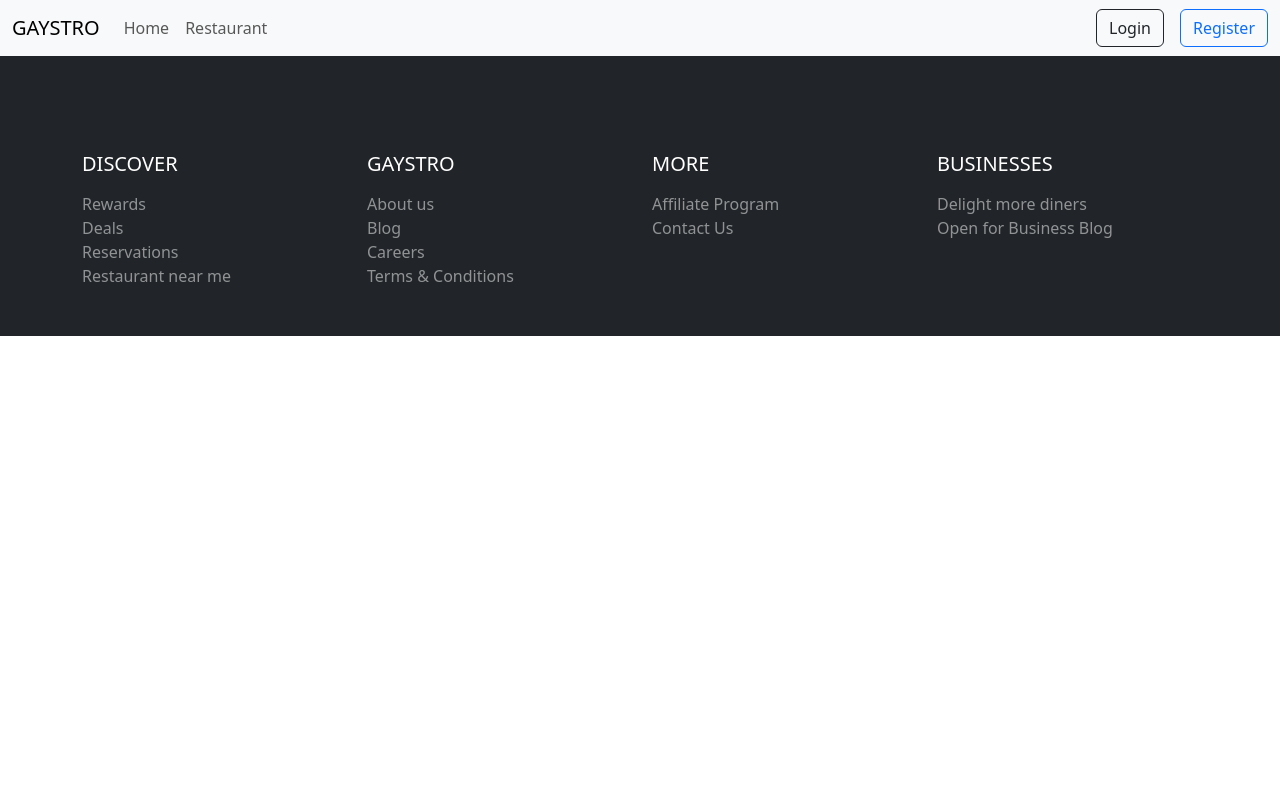
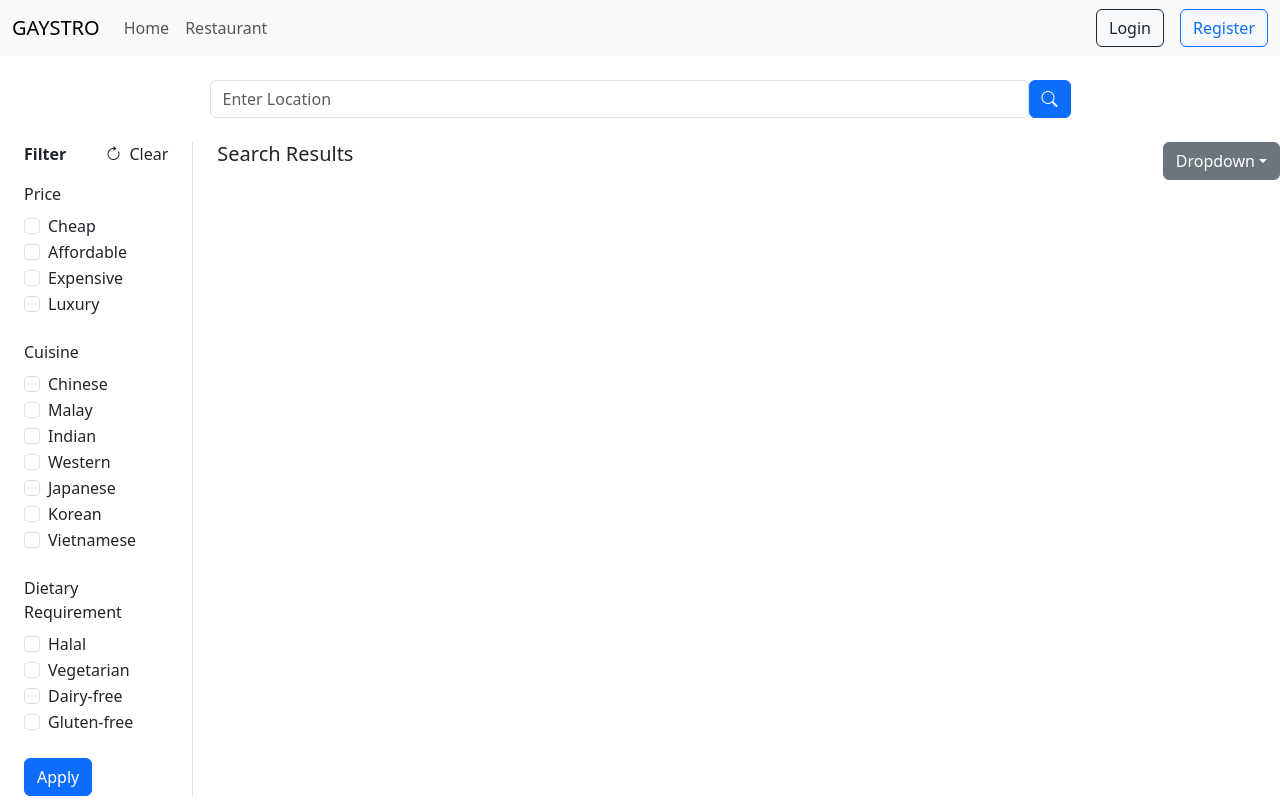
Before and after one commit to yungchu123/Restaurant-Finder-App, a React (Create React App) app in the folder client/: page /restaurant/search in a window 1280 px wide. Shown: the top 800 px of the page. Built offline with nearby package versions, Linux system fonts and the light colour scheme.

Commit message:
add filter sidebar

```diff
--- a/client/package.json
+++ b/client/package.json
@@ -3,6 +3,7 @@
   "version": "0.1.0",
   "private": true,
   "dependencies": {
+    "@popperjs/core": "^2.11.8",
     "@testing-library/jest-dom": "^5.17.0",
     "@testing-library/react": "^13.4.0",
     "@testing-library/user-event": "^13.5.0",
--- a/client/src/App.js
+++ b/client/src/App.js
@@ -5,6 +5,7 @@ import RegisterForm from "./components/RegisterForm";
 import GuestPage from "./views/GuestPage";
 import ProfilePage from "./views/ProfilePage";
 import UpdateProfilePage from "./views/UpdateProfilePage";
+import RestaurantSearchPage from "./views/RestaurantSearchPage";
 import { Routes, Route} from "react-router-dom";
 import { useState } from "react";
 
@@ -15,6 +16,7 @@ function App() {
         firstName: "John",
         lastName: "Doe",
         email: "johndoe@gmail.com",
+        role: "customer"
     })
 
 
@@ -25,19 +27,19 @@ function App() {
                 <Route path="/" element={<GuestPage />} />
                 <Route path="/login" element={<LoginForm setIsAuthenticated={setIsAuthenticated} />} />
                 <Route path="/register" element={<RegisterForm />} />
+                <Route path="/restaurant/search" element={<RestaurantSearchPage />} />
             </Routes>
             <Footer />
       </div>
     )
     return (
       <div className="App">
-            <Navbar role="customer" setIsAuthenticated={setIsAuthenticated}/>
+            <Navbar role={user.role} setIsAuthenticated={setIsAuthenticated}/>
             <Routes>
                 <Route path="/" element={<GuestPage />} />
                 <Route path="/profile" element={<ProfilePage user={user}/>} />
+                <Route path="/restaurant/search" element={<RestaurantSearchPage />} />
                 <Route path="/profile/update" element={<UpdateProfilePage user={user} setUser={setUser}/>} />
-                <Route path="/login" element={<LoginForm />} />
-                <Route path="/register" element={<RegisterForm />} />
             </Routes>
             <Footer />
       </div>
--- a/client/src/components/Navbar.jsx
+++ b/client/src/components/Navbar.jsx
@@ -19,7 +19,7 @@ const Navbar = ({ role, setIsAuthenticated }) => {
                 <div className="collapse navbar-collapse" id="navbarCollapse">
                     <div className="navbar-nav">
                         <NavLink to="/" className="nav-item nav-link">Home</NavLink>
-                        <a href="/#" className="nav-link nav-link">Restaurant</a>
+                        <a href="/restaurant/search" className="nav-link nav-link">Restaurant</a>
                     </div>
                     <div className="navbar-nav ms-auto">
                         { role !== "guest" ? (
--- /dev/null
+++ b/client/src/components/Sidebar.jsx
@@ -0,0 +1,62 @@
+import React, { useState } from 'react'
+import SidebarCategory from './SidebarCategory'
+
+const Sidebar = () => {
+    const [priceFilter, setPriceFilter] = useState({
+        cheap: false,
+        affordable: false,
+        expensive: false,
+        luxury: false
+    })
+
+    const [cuisineFilter, setCuisineFilter] = useState({
+        chinese: false,
+        malay: false,
+        indian: false,
+        western: false,
+        japanese: false,
+        korean: false,
+        vietnamese: false
+    })
+
+    const [dietaryFilter, setDietaryFilter] = useState({
+        halal: false,
+        vegetarian: false,
+        "dairy-free": false,
+        "gluten-free": false
+    })
+
+    const resetFilter = () => {
+        setPriceFilter(setAllKeysToFalse(priceFilter))
+        setCuisineFilter(setAllKeysToFalse(cuisineFilter))
+        setDietaryFilter(setAllKeysToFalse(dietaryFilter))
+    }
+
+    const setAllKeysToFalse = (obj) => {
+        const newObj = {...obj}
+        for (const key in newObj) {
+            if (newObj.hasOwnProperty(key)) newObj[key] = false;
+        }
+        return newObj
+    }
+
+    return (
+        <>
+        <div className="container mb-3 px-4 border-end">
+            <div className="d-flex justify-content-between">
+                <p><strong>Filter</strong></p>
+                <span onClick={resetFilter}>
+                    <i class="bi bi-arrow-clockwise me-2"></i>
+                    Clear
+                </span>
+            </div>
+            <SidebarCategory title="Price" filter={priceFilter} setFilter={setPriceFilter}/>
+            <SidebarCategory title="Cuisine" filter={cuisineFilter} setFilter={setCuisineFilter}/>
+            <SidebarCategory title="Dietary Requirement" filter={dietaryFilter} setFilter={setDietaryFilter}/>
+            <button className="btn btn-primary">Apply</button>
+        </div>
+        </>
+    )
+}
+
+export default Sidebar
--- /dev/null
+++ b/client/src/components/SidebarCategory.jsx
@@ -0,0 +1,34 @@
+const SidebarCategory = ({title, filter, setFilter}) => {
+
+    const handleSetFilter = (key) => {
+        setFilter({
+            ...filter,
+            [key]: !filter[key]
+        })
+    }
+
+    return (
+        <>
+        <div className="mb-4">
+            <header className="mb-2">{title}</header>
+            {Object.keys(filter).map(key => (
+                <>
+                <div class="form-check">
+                    <input
+                        class="form-check-input"
+                        type="checkbox"
+                        checked={filter[key]}
+                        onChange={() => handleSetFilter(key)}
+                        id={key}/>
+                    <label class="form-check-label" for={key}>
+                        {key.charAt(0).toUpperCase() + key.slice(1)}
+                    </label>
+                </div>
+                </>
+            ))}
+        </div>
+        </>
+    )
+}
+
+export default SidebarCategory
--- /dev/null
+++ b/client/src/components/Sortbar.jsx
@@ -0,0 +1,18 @@
+const Sortbar = () => {
+  return (
+    <>
+        <div class="btn-group">
+            <button class="btn btn-secondary dropdown-toggle" type="button" id="dropdownMenuButton" data-bs-toggle="dropdown" aria-expanded="false">
+                Dropdown
+            </button>
+            <ul class="dropdown-menu" aria-labelledby="dropdownMenuButton">
+                <li><a class="dropdown-item" href="/#">Menu item</a></li>
+                <li><a class="dropdown-item" href="/#">Menu item</a></li>
+                <li><a class="dropdown-item" href="/#">Menu item</a></li>
+            </ul>
+        </div>
+    </>
+  )
+}
+
+export default Sortbar
--- a/client/src/index.js
+++ b/client/src/index.js
@@ -1,6 +1,7 @@
 import React from 'react';
 import ReactDOM from 'react-dom/client';
 import 'bootstrap/dist/css/bootstrap.css';
+import '@popperjs/core'
 import 'bootstrap-icons/font/bootstrap-icons.css';
 import './index.css'
 import App from './App';
--- a/client/src/views/GuestPage.jsx
+++ b/client/src/views/GuestPage.jsx
@@ -4,7 +4,7 @@ const GuestPage = () => {
   return (
     <div style={{height: '50vh'}} className="pt-3 container d-flex flex-column justify-content-center align-items-center">
         <h1 className="mb-4">Restaurant Finder</h1>
-        <SearchBar />
+        <SearchBar/>
     </div>
   )
 }
--- /dev/null
+++ b/client/src/views/RestaurantSearchPage.jsx
@@ -0,0 +1,27 @@
+import SearchBar from "../components/SearchBar"
+import Sidebar from "../components/Sidebar"
+import Sortbar from "../components/Sortbar"
+
+const RestaurantSearchPage = () => {
+
+    return (
+        <>
+            <div className="container my-4">
+                <SearchBar />
+            </div>
+            <div className="row">
+                <div className="col-2">
+                    <Sidebar />
+                </div>
+                <div className="col-10">
+                    <div className="d-flex justify-content-between">
+                        <h5>Search Results</h5>
+                        <Sortbar />
+                    </div>
+                </div>
+            </div>
+        </>
+    )
+}
+
+export default RestaurantSearchPage
```
Also changed, not shown: 1 other file (tests, documents, lock files or other folders).
